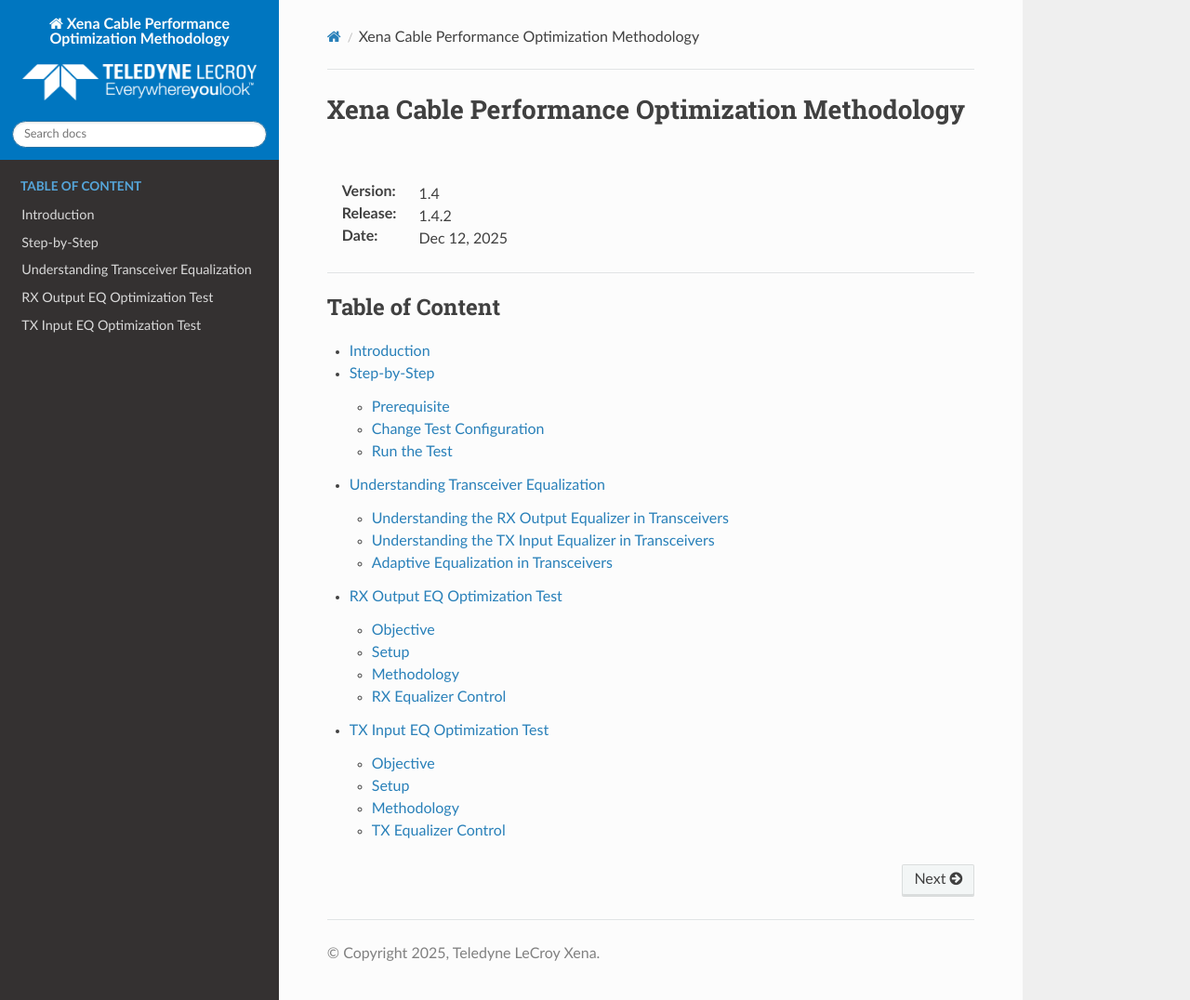
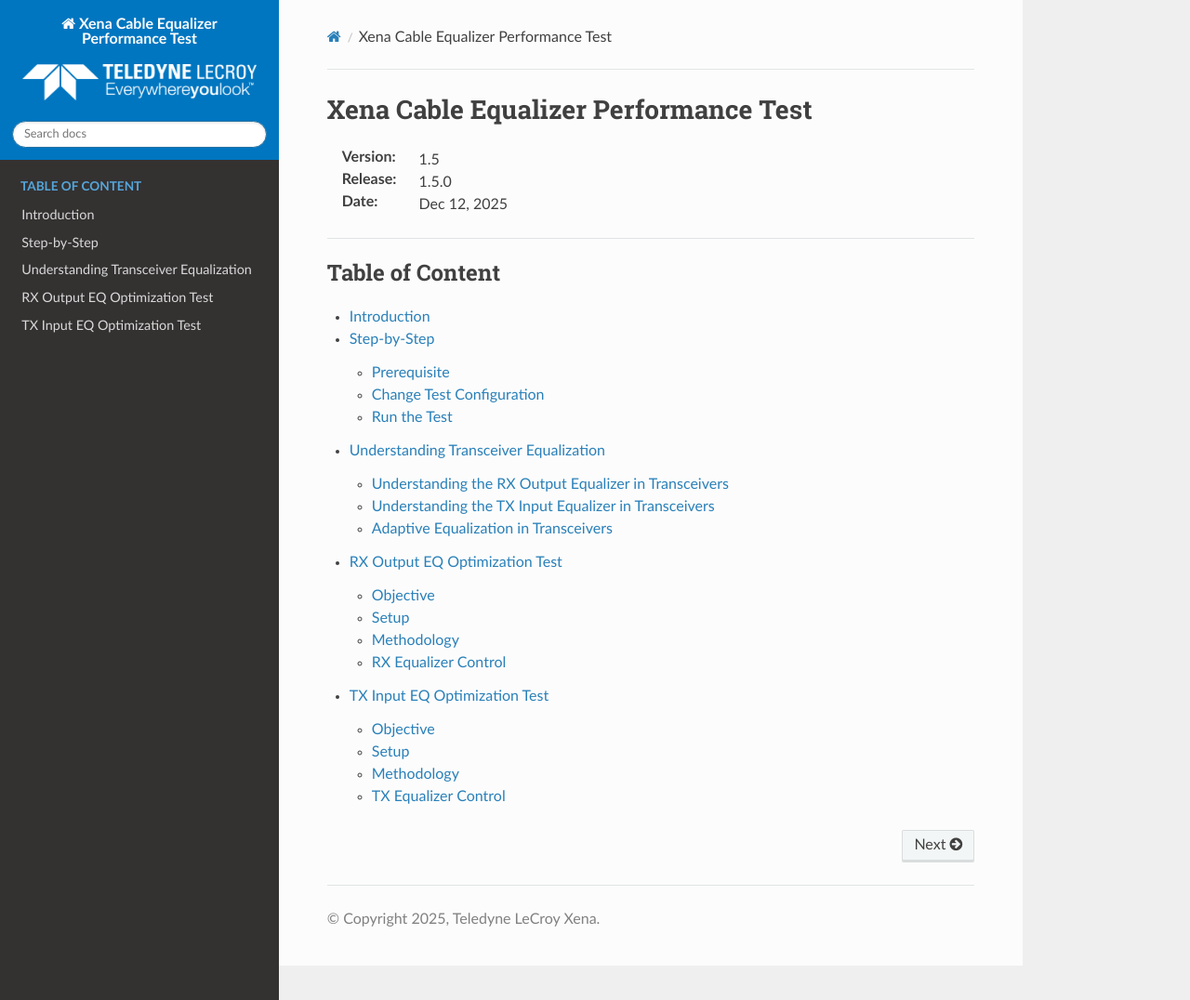
Before and after one commit to xenanetworks/cable-perf-test-suite, a Sphinx documentation site: the page built from docs/source/index.rst, in a window 1280 px wide and 1076 px high. Shown: the whole window at 93% size. Built offline with Sphinx 7.4.7 and the Read the Docs theme 3.1.0, drawn with Linux system fonts in a browser that asks for light colours.

Commit message:
Rename to Xena Cable Equalizer Performance Test

```diff
--- a/docs/source/conf.py
+++ b/docs/source/conf.py
@@ -45,10 +45,10 @@ def get_short_version(rel_path):
 company = f"Teledyne LeCroy Xena"
 year = datetime.datetime.today().year
 month = datetime.datetime.today().month
-project = f"Xena Cable Performance Optimization Methodology"
+project = f"Xena Cable Equalizer Performance Test"
 copyright = f"{year}, {company}"
 author = company
-title = f"Xena Cable Performance Optimization Methodology"
+title = f"Xena Cable Equalizer Performance Test"
 output_basename = f"xoa_cpom_doc"
 
 # The full version, including alpha/beta/rc tags.
--- a/docs/source/index.rst
+++ b/docs/source/index.rst
@@ -1,5 +1,5 @@
 =====================================================
-Xena Cable Performance Optimization Methodology
+Xena Cable Equalizer Performance Test
 =====================================================
 
 :Version: |version|
--- a/docs/source/introduction.rst
+++ b/docs/source/introduction.rst
@@ -5,4 +5,4 @@ As data center networks continue to scale, ensuring optimal signal integrity in
 
 For cable manufacturers, including transceiver R&D, validation, and automated production testing, the ability to find the optimal EQ settings is essential. But what is more important is to know the BER output/response curve to the varying EQ values, and the range of the BER curve. This is crucial for ensuring that the transceiver can operate reliably in various environments with different switch vendor implementations.
 
-However, manual equalization tuning is inefficient, requiring extensive trial-and-error adjustments to identify the optimal pre-cursor, main cursor, and post-cursor settings. To streamline this process, **Xena Cable Performance Optimization Methodology** provides an automated transceiver equalization optimization procedure, allowing you to quickly and accurately test your transceivers and cables with Xena's high-performance test equipment `Z800 Freya <https://xenanetworks.com/freya-800g-pam4-ethernet-testing-112gbps-serdes/>`_.
+However, manual equalization tuning is inefficient, requiring extensive trial-and-error adjustments to identify the optimal pre-cursor, main cursor, and post-cursor settings. To streamline this process, **Xena Cable Equalizer Performance Test** provides an automated transceiver equalization optimization procedure, allowing you to quickly and accurately test your transceivers and cables with Xena's high-performance test equipment `Z800 Freya <https://xenanetworks.com/freya-800g-pam4-ethernet-testing-112gbps-serdes/>`_.
--- a/xoa_cpom/__init__.py
+++ b/xoa_cpom/__init__.py
@@ -1,2 +1,2 @@
-__version__ = "1.4.2"
-__short_version__ = "1.4"
+__version__ = "1.5.0"
+__short_version__ = "1.5"
```
Also changed, not shown: README.md (+2 -2 lines), 3 other files.
